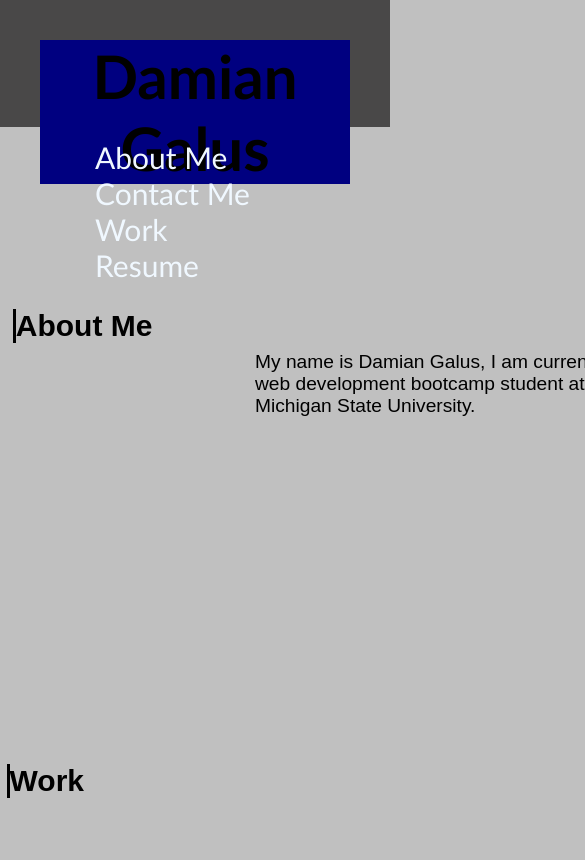
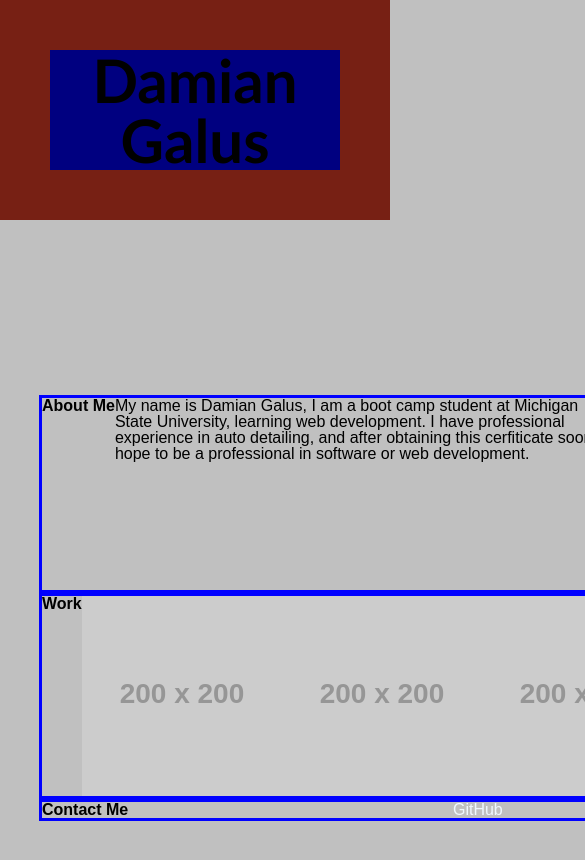
Before and after one commit to DFgalus/damian-s-professional-portfolio, a plain HTML site: page index.html in a window 390 px wide. Shown: the top 860 px of the page, 585 px wide, since content can reach past the window. Drawn offline with Linux system fonts and the light colour scheme; placeholder pictures from the web are drawn by us.

Commit message:
Added README content and added responsiveness to ui

```diff
--- /dev/null
+++ b/assets/css/reset.css
@@ -0,0 +1,29 @@
+* {
+    margin: 0;
+    padding: 0;
+    box-sizing: border-box;
+  }
+
+  html {
+    height: 100%;
+  }
+
+  body {
+    min-height: 100%;
+    line-height: 1;
+    font-family: sans-serif;
+  }
+
+  h1, h2, h3, h4, h5, h6 {
+    font-size: 100%;
+  }
+
+  input, select, option, optgroup, textarea, button,
+  pre, code {
+    font-size: 100%;
+    font-family: inherit;
+  }
+
+  ol, ul {
+    list-style: none;
+  }
--- a/assets/style.css
+++ b/assets/style.css
@@ -13,12 +13,11 @@ body {
 }
 
 header {
-    height: 15vh;
     width: 100vw;
 }
 
 .header {
-    padding: 40px;
+    padding: 50px;
     font-family: 'Trebuchet MS', 'Lucida Sans Unicode', 'Lucida Grande', 'Lucida Sans', Arial, sans-serif;
     text-align: left;
     background: rgb(73, 72, 72);
@@ -37,6 +36,7 @@ h1 {
 
 nav {
     display: flex;
+    justify-content: center;
     flex-direction: row;
 
 }
@@ -46,7 +46,7 @@ nav {
     top: -65px;
     padding: 20px;
     margin-right: 20px;
-    height: 50px;
+
     bottom: 50px;
     float: right;
 
@@ -79,35 +79,61 @@ a {
     background-position: center;
 }
 
-main {
+
+
+
+.container {
     display: flex;
+    flex-direction: column;
+    flex-grow: inherit;
+    margin: auto;
+    flex-wrap: wrap;
+    align-items: stretch;
+    width: 80vw;
+}
+
+
+
+#about-me {
+    display: flex;
+    justify-content: space-around;
+    flex-wrap: wrap;
+    border: solid 3px blue;
+    flex-wrap: wrap;
     justify-content: left;
-    flex-wrap: wrap;
-    height: 100vh;
-    width: 100vw;
-    align-items: flex-start;
-    margin: 5px;
+
+}
+
+#about-me p {
+    max-width: 60% ;
+}
+
+
+
+#work {
+    display: flex;
+    justify-content: space-between;
+    flex-direction: row;
+    border: 3px solid blue;
+
+}
+
+#contact-me {
+    display: flex;
+    border: 3px solid blue;
+    justify-content: space-between;
 
 }
 
 
-h2 {
-    display: flex;
-    border-left: solid black 3px;
-    left: 200px;
-    text-align: left;
-    font-size: 30px;
-    margin: 2%;
-}
+@media screen and (max-width: 992px) {
+    .header {
+      background: #772014;
+    }
+  }
 
-#about-me {
-
-
-}
-
-#about-me p {
-    font-size: larger;
-    position: relative;
-    left: 250px;
-
-}
+  @media screen and (max-width: 768px) {
+    nav {
+      display: none;
+    }
+  }
--- a/index.html
+++ b/index.html
@@ -4,6 +4,7 @@
     <meta charset="UTF-8">
     <meta http-equiv="X-UA-Compatible" content="IE=edge">
     <meta name="viewport" content="width=device-width, initial-scale=1.0">
+    <link rel="stylesheet" href="./assets/css/reset.css">
     <link rel="stylesheet" href="./assets/style.css">
     <title>Damian's Professional Portfolio</title>
 </head>
@@ -34,23 +35,27 @@
         </nav>
     </header>
     <div class="hero"></div>
-    <main>
+    <!--Main container for content-->
+    <main class="container">
         <section id="about-me">
             <h2>About Me</h2>
-            <p>My name is Damian Galus, I am currently a web development bootcamp student at Michigan State University.</p>
+                <p>My name is Damian Galus, I am a boot camp student at Michigan State University, learning web development. I have professional experience in auto detailing, and after obtaining this cerfiticate soon, I hope to be a professional in software or web development.</p>
         </section>
         <section id="work">
             <h2>Work</h2>
+            <img class="project-images" src= "https://via.placeholder.com/200">
+            <img class="project-images" src= "https://via.placeholder.com/200">
+            <img class="project-images" src= "https://via.placeholder.com/200">
+            <img class="project-images" src= "https://via.placeholder.com/200">
         </section>
         <section id="contact-me">
-
+            <h2>Contact Me</h2>
+            <a href="https://github.com/DFgalus">GitHub</a>
+            <a href="https://www.linkedin.com/in/damian-galus-266ba3254/">linkedin</a>
         </section>
     </main>
 
 
 
 </body>
-<footer>
-
-</footer>
 </html>
```
Also changed, not shown: 1 other file.
